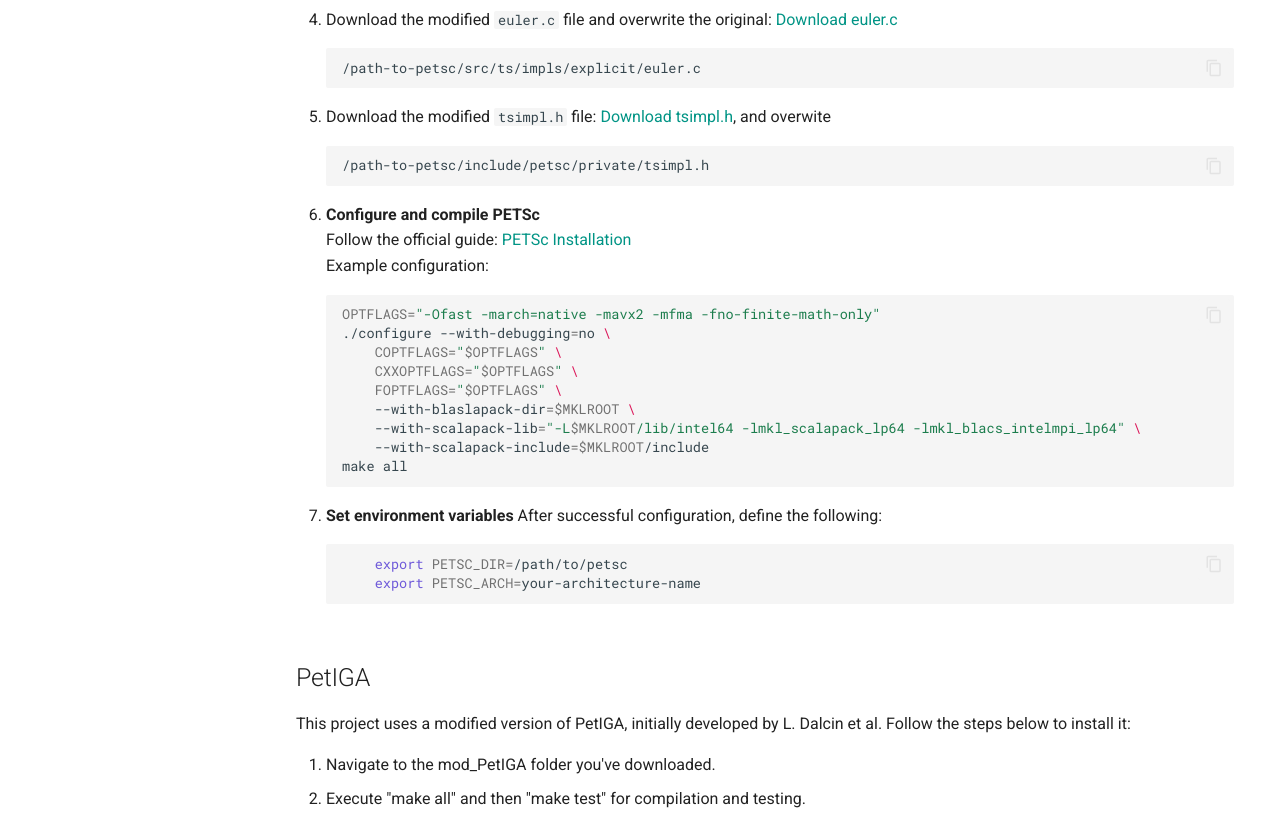
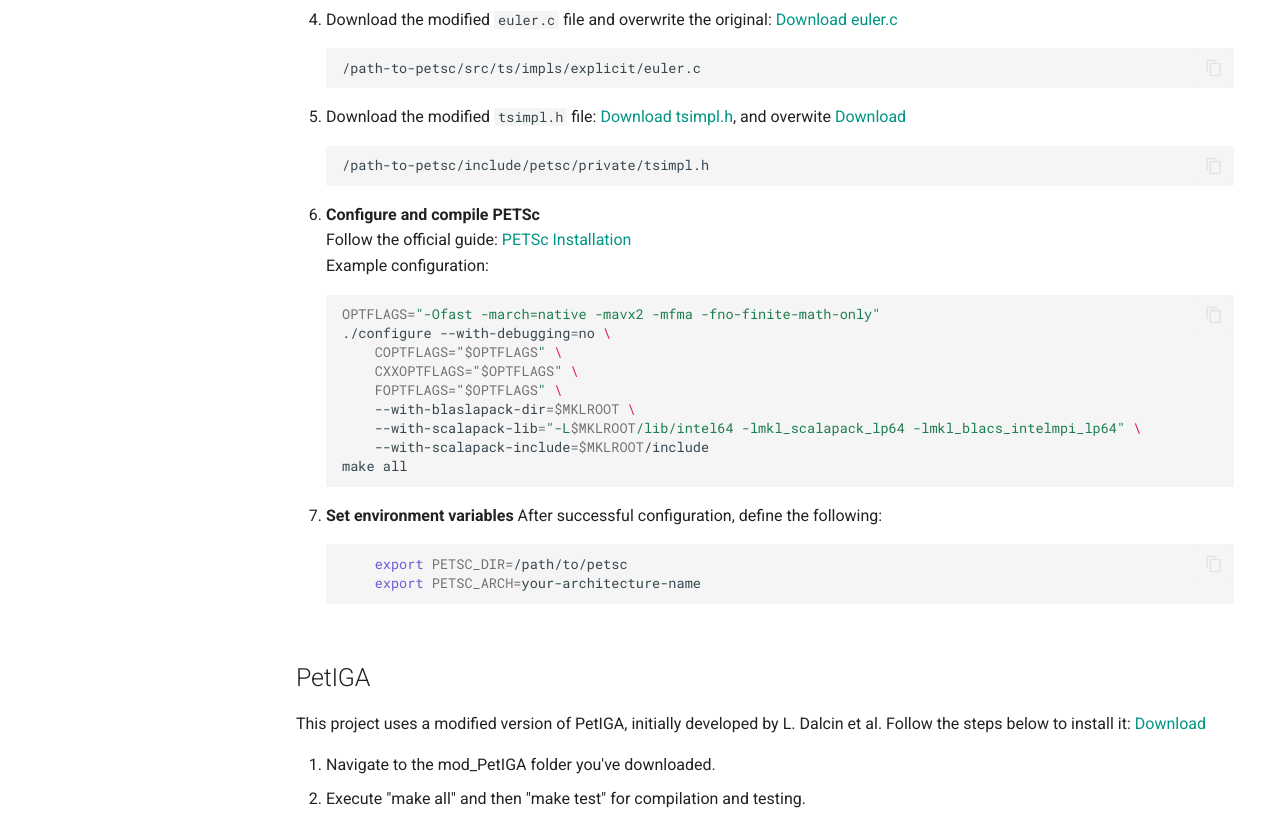
Before and after one commit to Aditya0809/Documentation, an MkDocs documentation site: the page built from docs/installation.md, in a window 1280 px wide and 1366 px high. Shown: the part 432-1251 px from the top of the window. Built offline with MkDocs 1.6.1 and Material for MkDocs 9.7.7, drawn with Linux system fonts in a browser that asks for light colours.

Commit message:
installation4

````diff
--- a/docs/installation.md
+++ b/docs/installation.md
@@ -13,7 +13,7 @@
      ```
      /path-to-petsc/src/ts/impls/explicit/euler.c
      ```
-   - Download the modified `tsimpl.h` file: [Download tsimpl.h](files/tsimpl.h), and overwite
+   - Download the modified `tsimpl.h` file: [Download tsimpl.h](files/tsimpl.h), and overwite [Download](files/changes-petsc.zip)
      ```
      /path-to-petsc/include/petsc/private/tsimpl.h
      ```
@@ -44,7 +44,7 @@
 
 ## PetIGA
 
-This project uses a modified version of PetIGA, initially developed by L. Dalcin et al. Follow the steps below to install it:
+This project uses a modified version of PetIGA, initially developed by L. Dalcin et al. Follow the steps below to install it: [Download](files/mod_PetIGA.zip)
 
 1. Navigate to the mod_PetIGA folder you've downloaded.
 2. Execute "make all" and then "make test" for compilation and testing.
````
Also changed, not shown: 2 other files.
